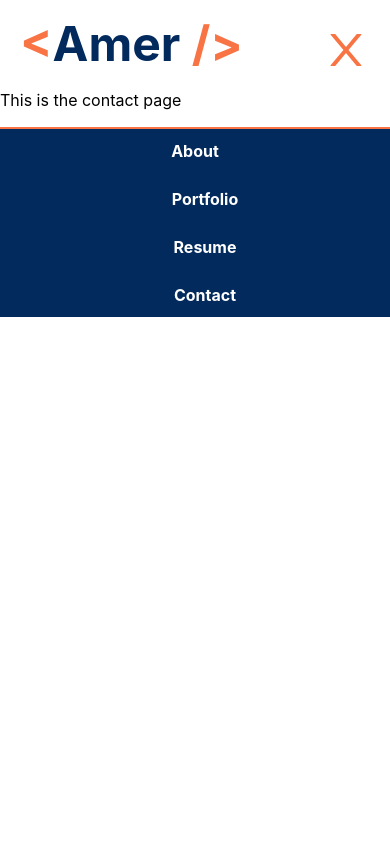
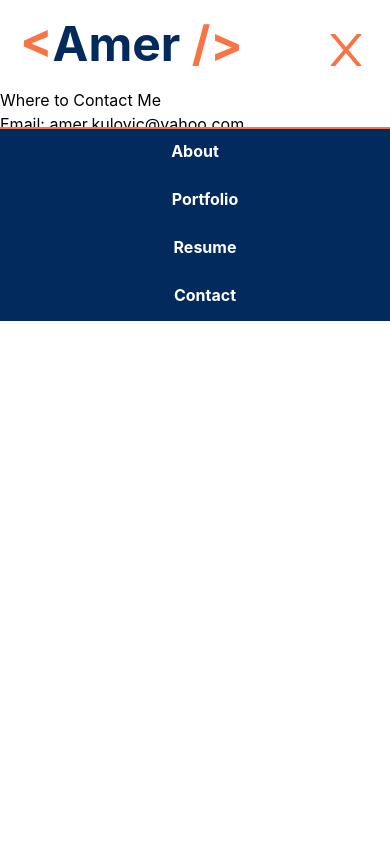
Before and after one commit to amerkulovic/React-Portfolio, a React (Create React App) app: page /contact in a window 390 px wide. Both pictures are taken after a click on the icon 345 px from the left and 50 px from the top of the page. Shown: the top 844 px of the page. Built offline with nearby package versions, Linux system fonts and the light colour scheme.

Commit message:
fixed styling bug with hamburger menu

```diff
--- a/src/App.js
+++ b/src/App.js
@@ -5,6 +5,7 @@ import Contact from "./components/Contact";
 import Resume from "./components/Resume";
 import { BrowserRouter as Router, Routes, Route } from "react-router-dom";
 import "./App.css";
+import About from "./components/About";
 
 function App() {
   return (
--- a/src/components/About.js
+++ b/src/components/About.js
@@ -9,11 +9,10 @@ const About = () => {
         <li>React</li>
         <li>MongoDB</li>
         <li>JavaScript</li>
-        <li>CSS</li>
+        <li>MySQL</li>
         <li>HTML</li>
         <li>Node.js</li>
-        <li>MySQL</li>
-
+        <li>CSS</li>
         <li>jQuery</li>
       </ul>
       <p className="text-[#FEFBEC] font-semibold text-2xl mx-7 py-5">I have built multiple websites from scratch and I'm continuously learning more about the world of coding! Some personal hobbies of mine are playing basketball, weightlifting, and watching movies.</p>
--- a/src/components/Contact.js
+++ b/src/components/Contact.js
@@ -1,5 +1,11 @@
 const Contact = () => {
-  return "This is the contact page";
+  return (
+    <div className="h-screen">
+        <h1>Where to Contact Me</h1>
+        <h1>Email: amer.kulovic@yahoo.com</h1>
+        <h1>Phone Number: 7773-600-1897</h1>
+    </div>
+  )
 };
 
 export default Contact;
--- a/src/components/navComponents/NavLinks.js
+++ b/src/components/navComponents/NavLinks.js
@@ -4,6 +4,10 @@ import { Link } from "react-router-dom";
 const NavLinks = (props) => {
   const animateFrom = { opacity: 0, y: -30 };
   const animateTo = { opacity: 1, y: 0 };
+  let className = "";
+
+  props.isMobile ? (className += " font-bold underline-hover-effect") : (className += "text-white bg-[#032A5D] font-bold py-3 px-4 rounded-3xl hover:shadow-2xl contact-card");
+
   return (
     <ul className="px-8 flex items-center text-black space-x-5">
       <motion.li initial={animateFrom} animate={animateTo} transition={{ delay: 0.05 }} onClick={() => props.isMobile && props.closeMobileMenu()}>
@@ -27,7 +31,7 @@ const NavLinks = (props) => {
       </motion.li>
       <motion.li initial={animateFrom} animate={animateTo} transition={{ delay: 0.2 }} onClick={() => props.isMobile && props.closeMobileMenu()}>
         <Link to="/contact">
-          <a className="text-white bg-[#032A5D] font-bold py-3 px-4 rounded-3xl hover:shadow-2xl contact-card">Contact</a>
+          <a className={className}>Contact</a>
         </Link>
       </motion.li>
     </ul>
```
